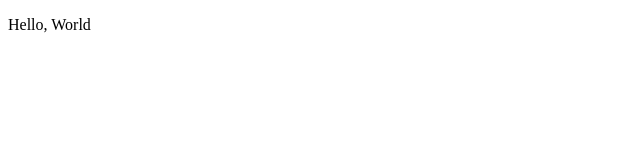
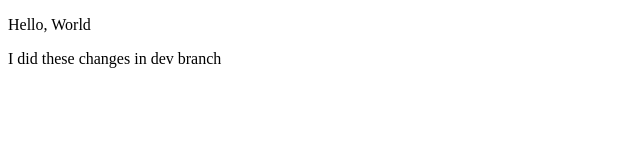
Before and after one commit to ajankunas/hello-world, a plain HTML site: page index.html in a window 1280 px wide. Shown: the whole page, without its empty margins (0-640 px from the left). Drawn offline with Linux system fonts and the light colour scheme.

Commit message:
Update index.html

```diff
--- a/index.html
+++ b/index.html
@@ -7,5 +7,6 @@
 </head>
 <body>
     <p>Hello, World</p>
+    <p>I did these changes in dev branch</p>
 </body>
 </html>
```
